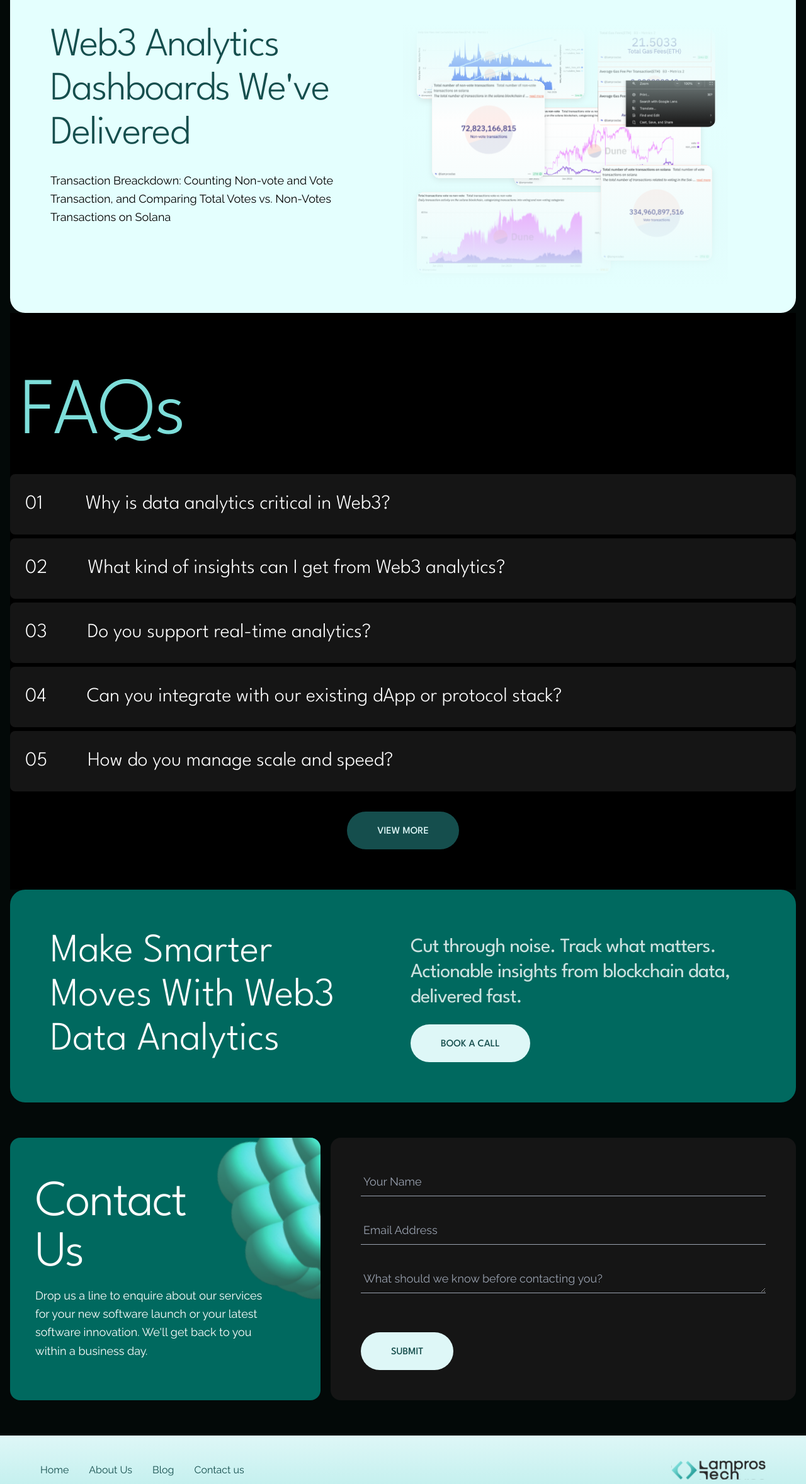
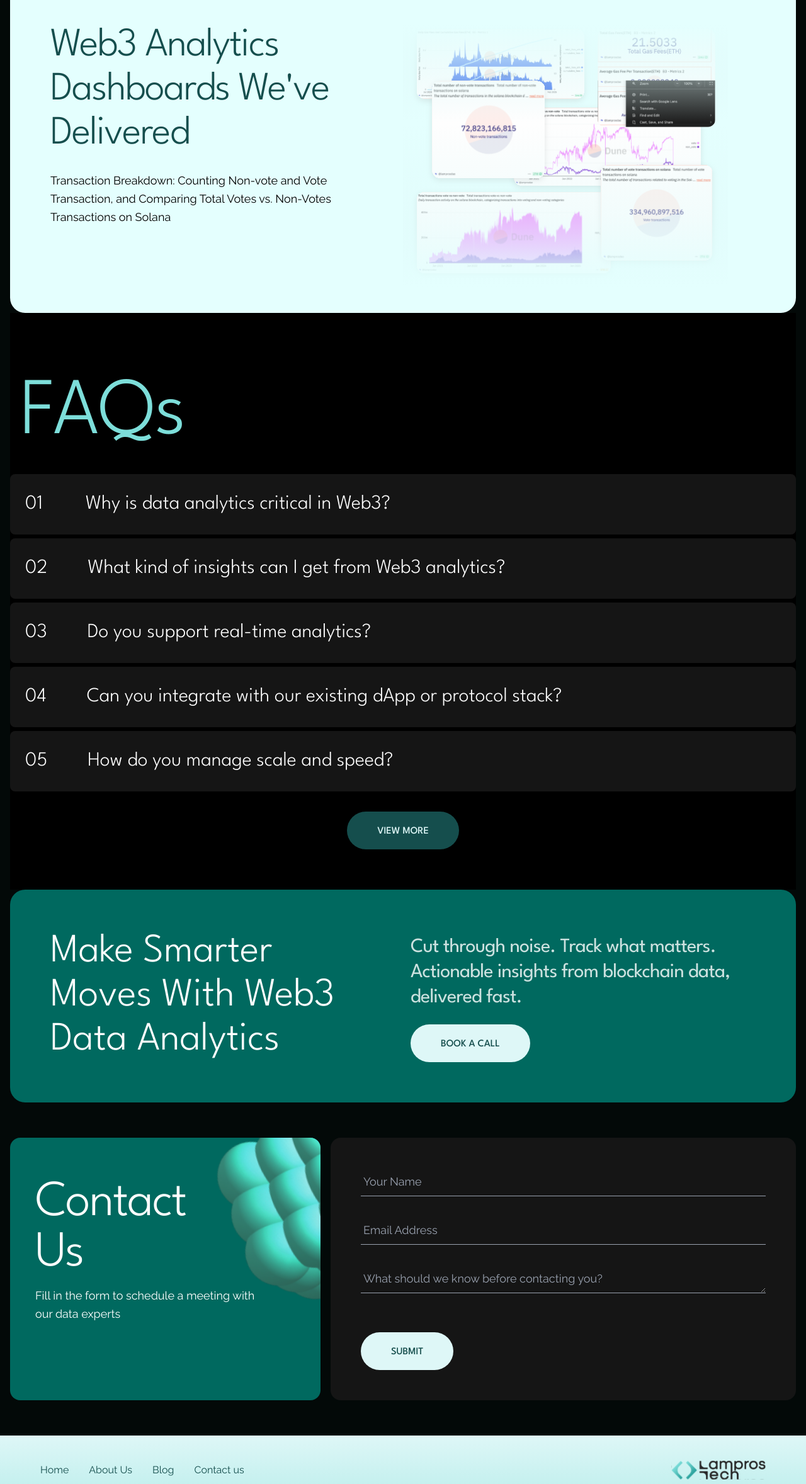
Before and after one commit to Lampros-Tech/data-analytics-landing-page, a Next.js app: page / in a window 1280 px wide. Shown: the part 4144-6501 px from the top of the page at 63% size. Built offline with nearby package versions, Linux system fonts and the light colour scheme.

Commit message:
Made changes in content and image format.

```diff
--- a/src/Component/HomePage/FormComponent.tsx
+++ b/src/Component/HomePage/FormComponent.tsx
@@ -104,9 +104,7 @@ const FormComponent = () => {
             variant="body1"
             className="font-raleway relative z-10 max-w-[370px]"
           >
-            Drop us a line to enquire about our services for your new software
-            launch or your latest software innovation. We&apos;ll get back to
-            you within a business day.
+            Fill in the form to schedule a meeting with our data experts
           </Typography>
           <Image
             src={component}
--- a/src/Component/HomePage/WhyItWorks.tsx
+++ b/src/Component/HomePage/WhyItWorks.tsx
@@ -55,7 +55,7 @@ const WhyItWorks = () => {
                         Web3 Analytics Dashboards We&apos;ve Delivered
                     </Typography>
                     <Typography variant='body1' color='black' className={`max-w-[450px] font-raleway`}>
-                        Transaction Breackdown: Counting Non-vote and Vote Transaction, and Comparing Total Votes vs. Non-Votes Transactions on Solana
+                        Transaction Breakdown: Counting Non-vote and Vote Transaction, and Comparing Total Votes vs. Non-Votes Transactions on Solana
                     </Typography>
                 </div>
                 <div className='flex-1'>
--- a/src/app/layout.tsx
+++ b/src/app/layout.tsx
@@ -49,11 +49,11 @@ export const metadata: Metadata = {
     siteName: "Lampros Tech",
     images: [
       {
-        url: "/OG.svg",
+        url: "/OG.png",
         width: 1200,
         height: 630,
         alt: "Lampros Tech Web3 Data Analytics Services OG Image",
-        type: "image/svg+xml",
+        type: "image/png",
       },
     ],
   },
```
Also changed, not shown: public/OG.png (added).
